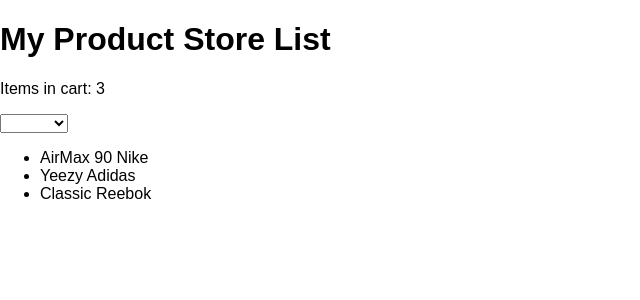
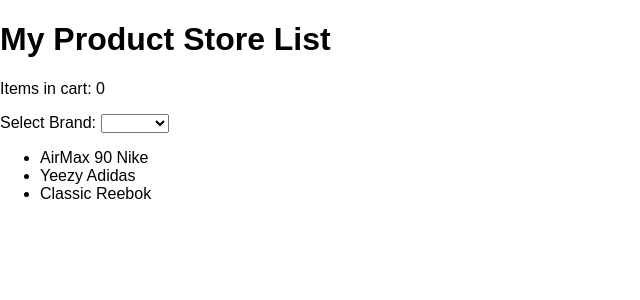
Before and after one commit to median-man/learn-react-tdd, a React (Create React App) app: page / in a window 1280 px wide. Shown: the top 300 px of the page, without its empty margins (0-640 px from the left). Built offline with nearby package versions, Linux system fonts and the light colour scheme.

Commit message:
Fix shopping cart item count bug in App component.
Modify App.jsx and App.test.jsx.

```diff
--- a/src/App.jsx
+++ b/src/App.jsx
@@ -32,8 +32,8 @@ class App extends Component {
     return (
       <div>
         <h1>My Product Store List</h1>
-        <p className="items-in-cart">Items in cart: {this.state.products.length}</p>
-        <BrandSelector
+        <p className="items-in-cart">Items in cart: {this.state.selectedProducts.length}</p>
+        Select Brand: <BrandSelector
           products={this.state.products}
           onBrandSelect={this.handleBrandSelect}
         />
```
Also changed, not shown: 1 other file (tests, documents, lock files or other folders).
